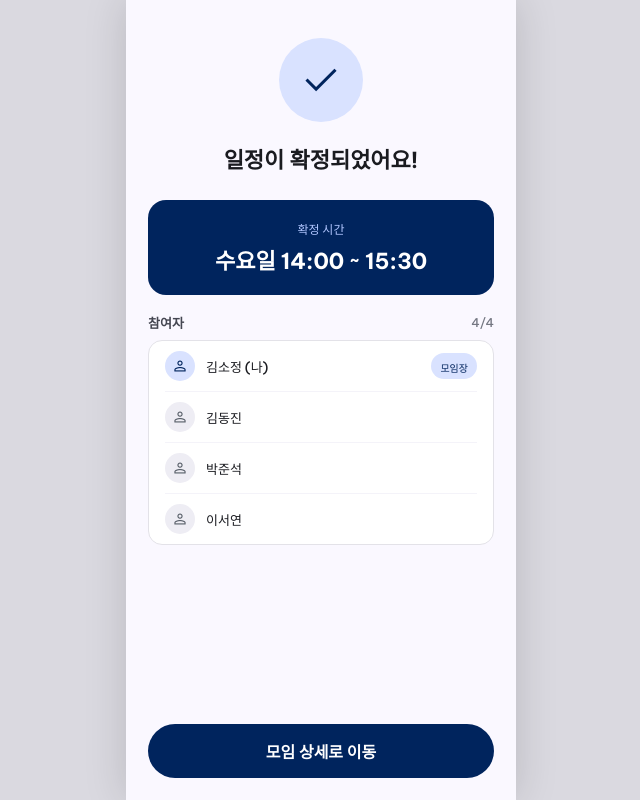
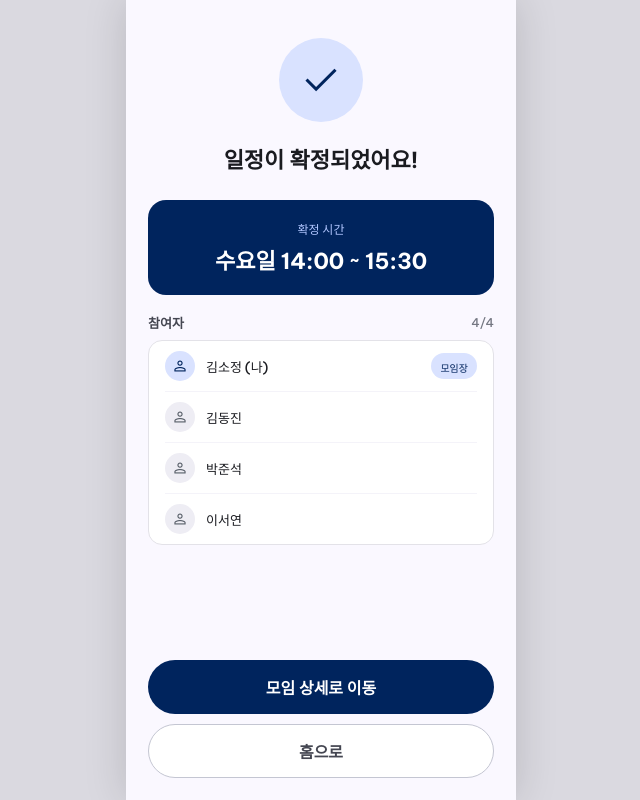
Before and after one commit to KimHands/SCH-Meet, a React (Vite) app in the folder frontend/: page /confirmed in a window 1280 px wide. Shown: the whole page, without its empty margins (319-959 px from the left). Built offline with nearby package versions, Linux system fonts and the light colour scheme.

Commit message:
/confirmed에서 메인 화면으로 이동 버튼 생성

```diff
--- a/frontend/src/pages/ConfirmedPage.jsx
+++ b/frontend/src/pages/ConfirmedPage.jsx
@@ -86,10 +86,16 @@ export default function ConfirmedPage() {
       </div>
 
       {/* 하단 버튼 */}
-      <div style={{ padding: '14px 22px 22px' }}>
+      <div style={{ padding: '14px 22px 22px', display: 'flex', flexDirection: 'column', gap: 10 }}>
         <Button
           label="모임 상세로 이동"
           onClick={() => navigate('/meetings/1')}
+          style={{ width: '100%' }}
+        />
+        <Button
+          variant="outline"
+          label="홈으로"
+          onClick={() => navigate('/')}
           style={{ width: '100%' }}
         />
       </div>
```
